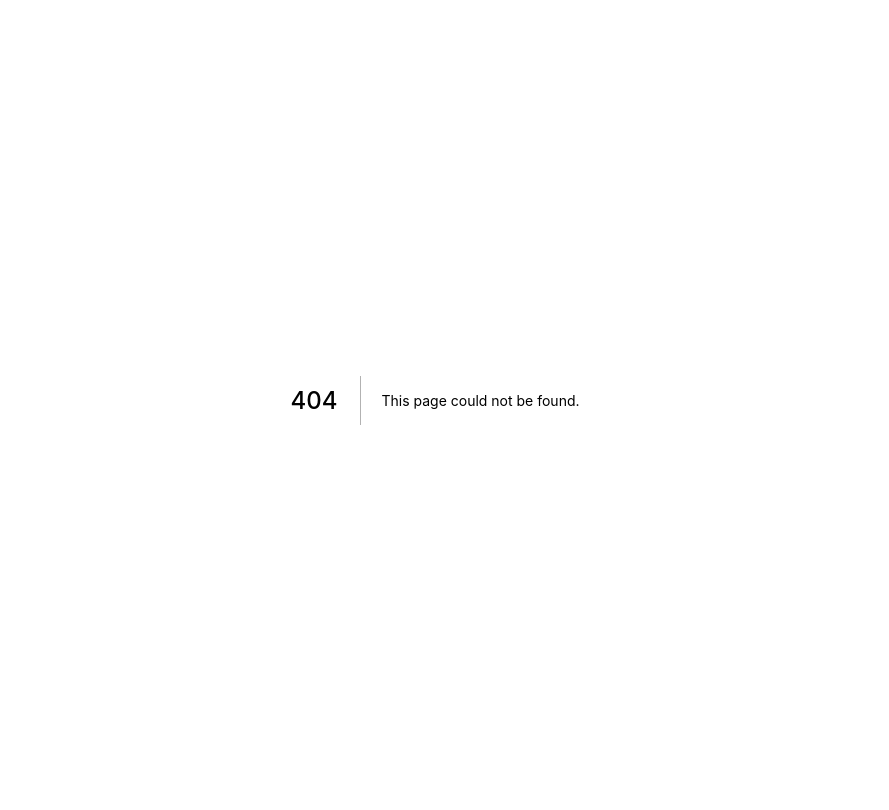
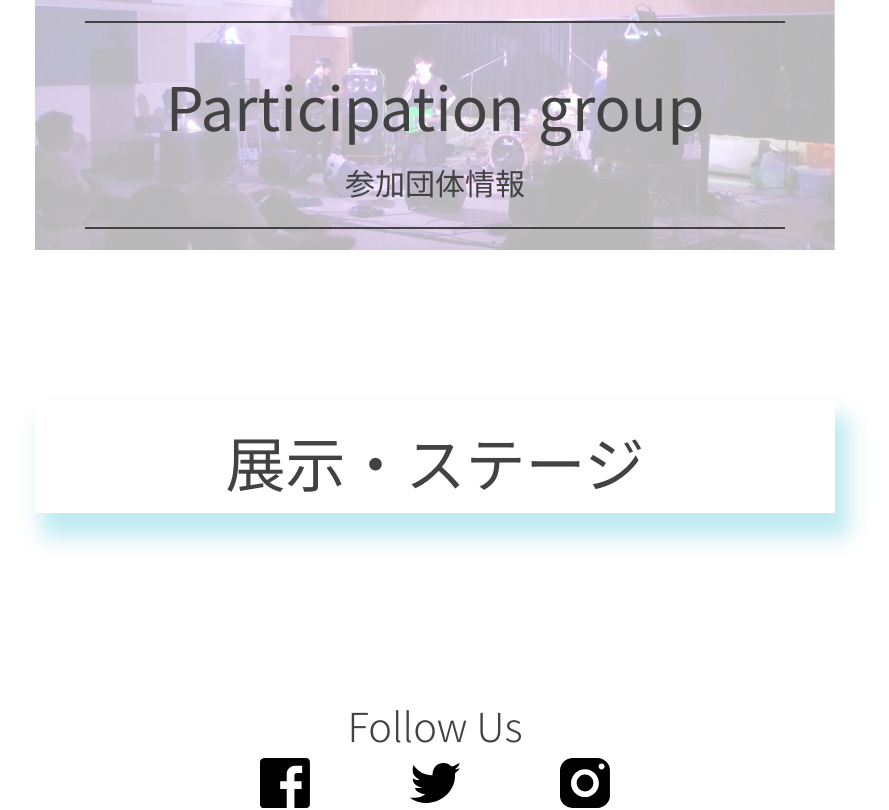
Before and after one commit to NUTFes/HomePage2022, a Next.js app: page /participation_group_infor in a window 1280 px wide. Before the commit this address had no page. Shown: the top 810 px of the page, without its empty margins (205-1094 px from the left). Built offline with nearby package versions, Linux system fonts and the light colour scheme.

Commit message:
[add] participation_group_information

```diff
--- a/src/assets/globals.module.css
+++ b/src/assets/globals.module.css
@@ -1,9 +1,9 @@
 .card {
   display: flex;
-  align-items: center;
-  background: #FFFFFF;
+  justify-content: center;
+  background: #ffffff;
   box-shadow: 0px 4px 4px 1px rgba(0, 175, 204, 0.25);
-  width: fit-content;
+  width: 100%;
   height: fit-content;
 }
 
@@ -51,18 +51,18 @@
   border: 1px solid #424242;
 }
 
-@media (min-width: 768px){
+@media (min-width: 768px) {
   .card {
     display: flex;
-    align-items: center;
-    background: #FFFFFF;
+    justify-content: center;
+    background: #ffffff;
     box-shadow: 10px 20px 20px 4px rgba(0, 175, 204, 0.25);
-    width: fit-content;
+    width: 80rem;
     height: fit-content;
   }
 
   .border {
-    max-width:  200.0rem;
+    max-width: 200rem;
     width: 70rem;
     height: 0px;
     left: 5.6rem;
--- /dev/null
+++ b/src/components/common/Group_card/Group_card.module.css
@@ -0,0 +1,6 @@
+.center {
+  display: flex;
+  align-items: center;
+  flex-flow: column;
+  align-items: center;
+}
--- /dev/null
+++ b/src/components/common/Group_card/Group_card.tsx
@@ -0,0 +1,15 @@
+import React, { FC } from "react";
+import s from "./Group_card.module.css";
+import g from "../../../assets/globals.module.css";
+
+const Group_card: FC = () => {
+  return (
+    <div className={s.center}>
+      <div className={g.card}>
+        <p className={g.bigfont1}>展示・ステージ</p>
+      </div>
+    </div>
+  );
+};
+
+export default Group_card;
--- /dev/null
+++ b/src/components/common/Group_card/index.ts
@@ -0,0 +1 @@
+export { default } from "./Group_card";
--- /dev/null
+++ b/src/components/common/Group_title /Group_title.module.css
@@ -0,0 +1,30 @@
+.titleContainer {
+  display: flex;
+  flex-flow: column;
+  justify-content: center;
+  align-items: center;
+  margin: auto;
+  margin-bottom: 15rem;
+  width: 100%;
+  height: 18rem;
+  background-image: url("/Group 11.jpg");
+  background-repeat: no-repeat;
+  background-position: 50% 50%;
+  background-size: cover;
+}
+
+@media screen and (min-width: 768px) {
+  .titleContainer {
+    display: flex;
+    flex-flow: column;
+    justify-content: center;
+    align-items: center;
+    margin-bottom: 15rem;
+    width: 80rem;
+    height: 25rem;
+    background-image: url("/Group 11.jpg");
+    background-repeat: no-repeat;
+    background-position: 50% 50%;
+    background-size: cover;
+  }
+}
--- /dev/null
+++ b/src/components/common/Group_title /Group_title.tsx
@@ -0,0 +1,16 @@
+import React, { FC } from "react";
+import s from "./Group_title.module.css";
+import g from "../../../assets/globals.module.css";
+
+const Group_title: FC = () => {
+  return (
+    <div className={s.titleContainer}>
+      <span className={g.border} />
+      <div className={g.bigfont1}>Participation group</div>
+      <div className={g.bigfont2}>参加団体情報</div>
+      <span className={g.border} />
+    </div>
+  );
+};
+
+export default Group_title;
--- /dev/null
+++ b/src/components/common/Group_title /index.ts
@@ -0,0 +1 @@
+export { default } from "./Group_title";
--- /dev/null
+++ b/src/pages/participation_group_infor.tsx
@@ -0,0 +1,29 @@
+import type { NextPage } from "next";
+import Head from "next/head";
+import Footer from "../components/common/Footer";
+import Sns from "../components/common/Sns";
+import Group_title from "../components/common/Group_title ";
+import Group_card from "../components/common/Group_card";
+
+const Home: NextPage = () => {
+  return (
+    <>
+      <Head>
+        <title>第41回技大祭公式ホームページ</title>
+        <meta name="viewport" content="initial-scale=1.0, width=device-width" />
+        <meta name="description" content="Generated by create next app" />
+        <link rel="icon" href="nutfeslogo_white.png" />
+        <link
+          rel="stylesheet"
+          href="https://fonts.googleapis.com/css2?family=Noto+Sans+JP:wght@100;300;400;500;700&display=swap"
+        />
+      </Head>
+      <Group_title />
+      <Group_card />
+      <Sns />
+      <Footer />
+    </>
+  );
+};
+
+export default Home;
```
Also changed, not shown: public/Group 11.jpg (added).
